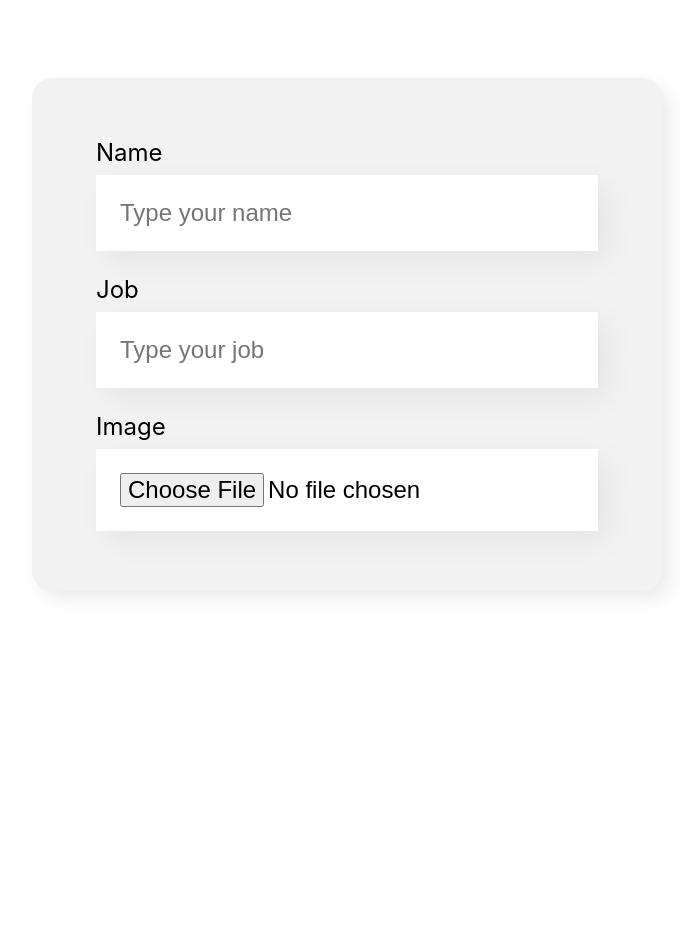
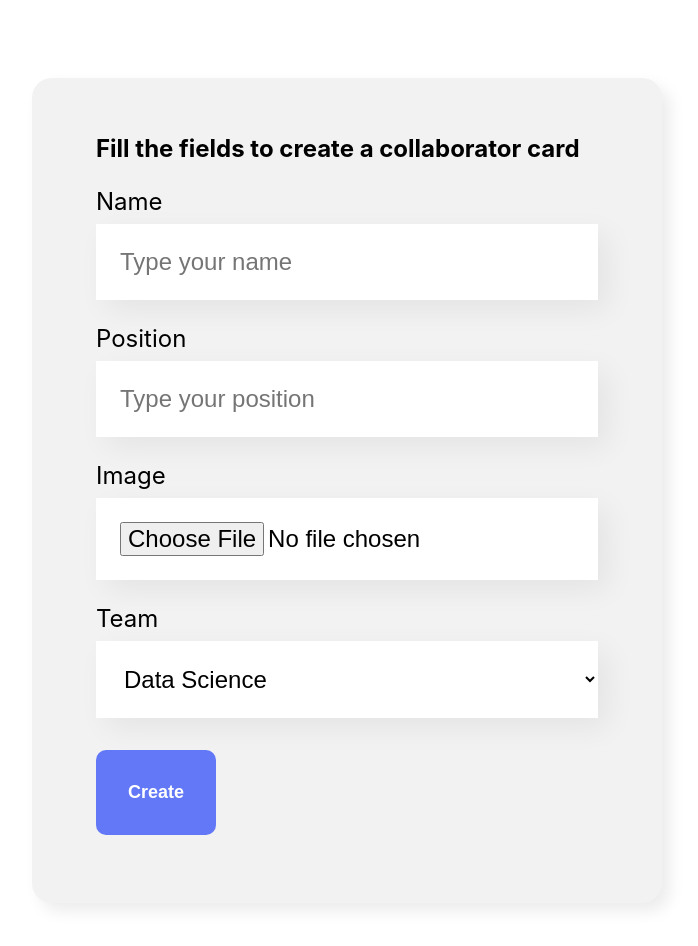
Before and after one commit to tiffany-philippi/organo, a React (Create React App) app: page / in a window 1280 px wide. Shown: the part 500-1446 px from the top of the page, without its empty margins (293-991 px from the left). Before the commit the page ends 1171 px from the top, so only its background shows below. Built offline with nearby package versions, Linux system fonts and the light colour scheme.

Commit message:
required fields on form

```diff
--- /dev/null
+++ b/src/components/Button/Button.css
@@ -0,0 +1,14 @@
+.button {
+    background-color: #6278F7;
+    border-radius: 10px;
+    font-weight: 700;
+    font-size: 18px;
+    padding: 32px;
+    border: none;
+    cursor: pointer;
+    color: #fff;
+    margin: 32px 0;
+}
+.button:hover {
+    color: #95ffd4;
+}
--- /dev/null
+++ b/src/components/Button/index.js
@@ -0,0 +1,7 @@
+import "./Button.css";
+
+const Button = (props) => {
+  return <button className="button">{props.children}</button>;
+};
+
+export default Button;
--- /dev/null
+++ b/src/components/Dropdown/Dropdown.css
@@ -0,0 +1,16 @@
+.dropdown__select {
+    background-color: #fff;
+    box-shadow: 10px 10px 30px rgba(0, 0, 0, 0.06);
+    width: 100%;
+    border: none;
+    font-size: 24px;
+    padding: 24px;
+    box-sizing: border-box;
+}
+
+.dropdown__label {
+    display: block;
+    margin-bottom: 8px;
+    font-size: 24px;
+    text-transform: capitalize;
+}
--- /dev/null
+++ b/src/components/Dropdown/index.js
@@ -0,0 +1,16 @@
+import "./Dropdown.css";
+
+const Dropdown = (props) => {
+  return (
+    <div className="dropdown">
+      <label className="dropdown__label">{props.label}</label>
+      <select className="dropdown__select" required={props.required}>
+        {props.list.map((item) => (
+          <option key={item}>{item}</option>
+        ))}
+      </select>
+    </div>
+  );
+};
+
+export default Dropdown;
--- a/src/components/Form/index.js
+++ b/src/components/Form/index.js
@@ -1,13 +1,30 @@
+import Button from "../Button";
+import Dropdown from "../Dropdown";
 import InputText from "../InputText";
 import "./Form.css";
 
+const list = [
+  "Data Science",
+  "DevOps",
+  "Front-End",
+  "Innovation and Management",
+  "Mobile",
+  "Programming",
+  "UX and Design",
+];
+const submit = (e) => {
+  e.preventDefault();
+};
 const Form = () => {
   return (
     <section className="form">
-      <form className="form__fields">
-        <InputText label="name" />
-        <InputText label="job" />
+      <form className="form__fields" onSubmit={submit}>
+        <h2>Fill the fields to create a collaborator card</h2>
+        <InputText required={true} label="name" />
+        <InputText required={true} label="position" />
         <InputText type="file" label="image" />
+        <Dropdown required={true} list={list} label="Team" />
+        <Button text="Create">Create</Button>
       </form>
     </section>
   );
--- a/src/components/InputText/index.js
+++ b/src/components/InputText/index.js
@@ -5,6 +5,7 @@ const InputText = (props) => {
     <div className="inputText">
       <label className="inputText__label">{props.label}</label>
       <input
+        required={props.required}
         type={props.type ?? "text"}
         className="inputText__input"
         placeholder={`Type your ${props.label}`}
```
